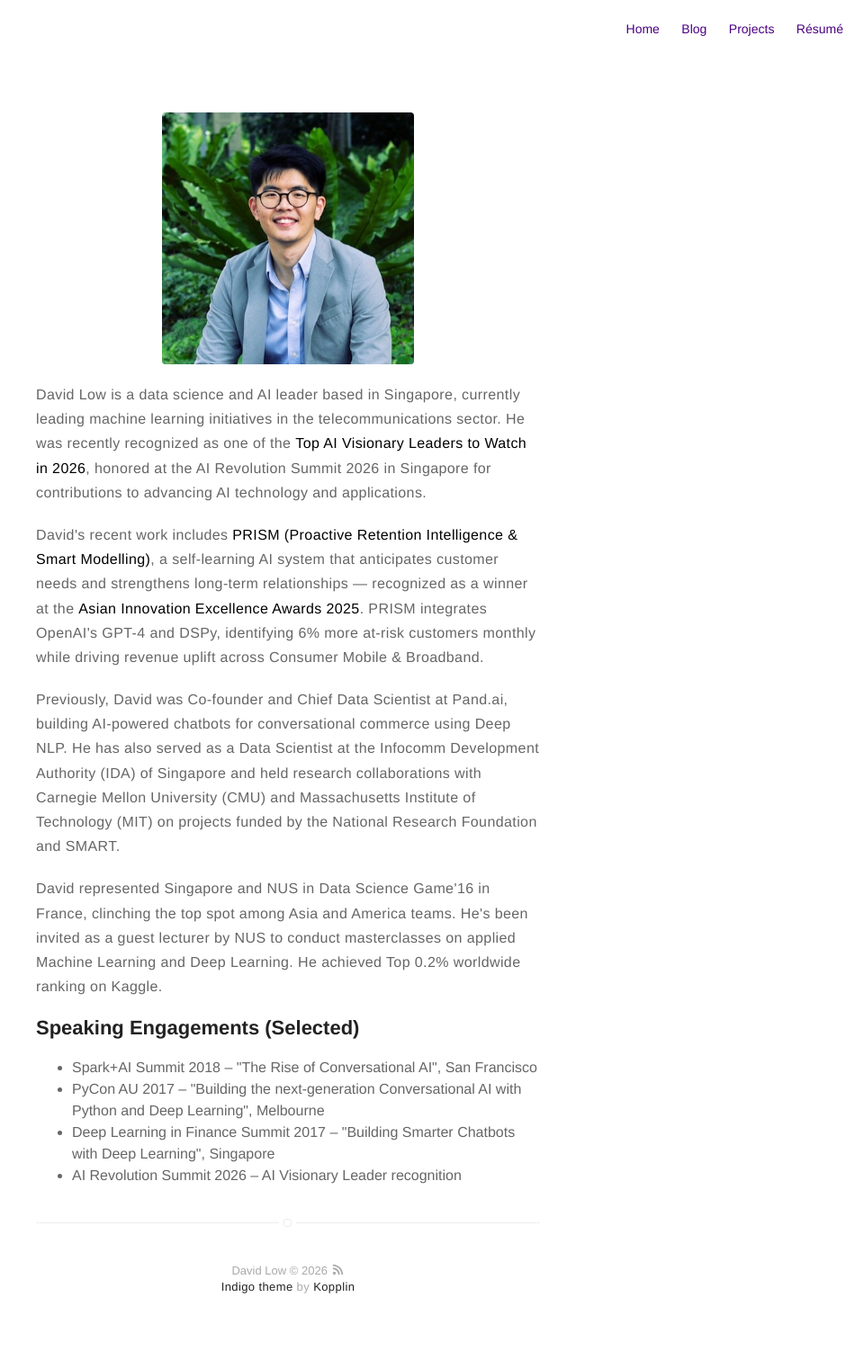
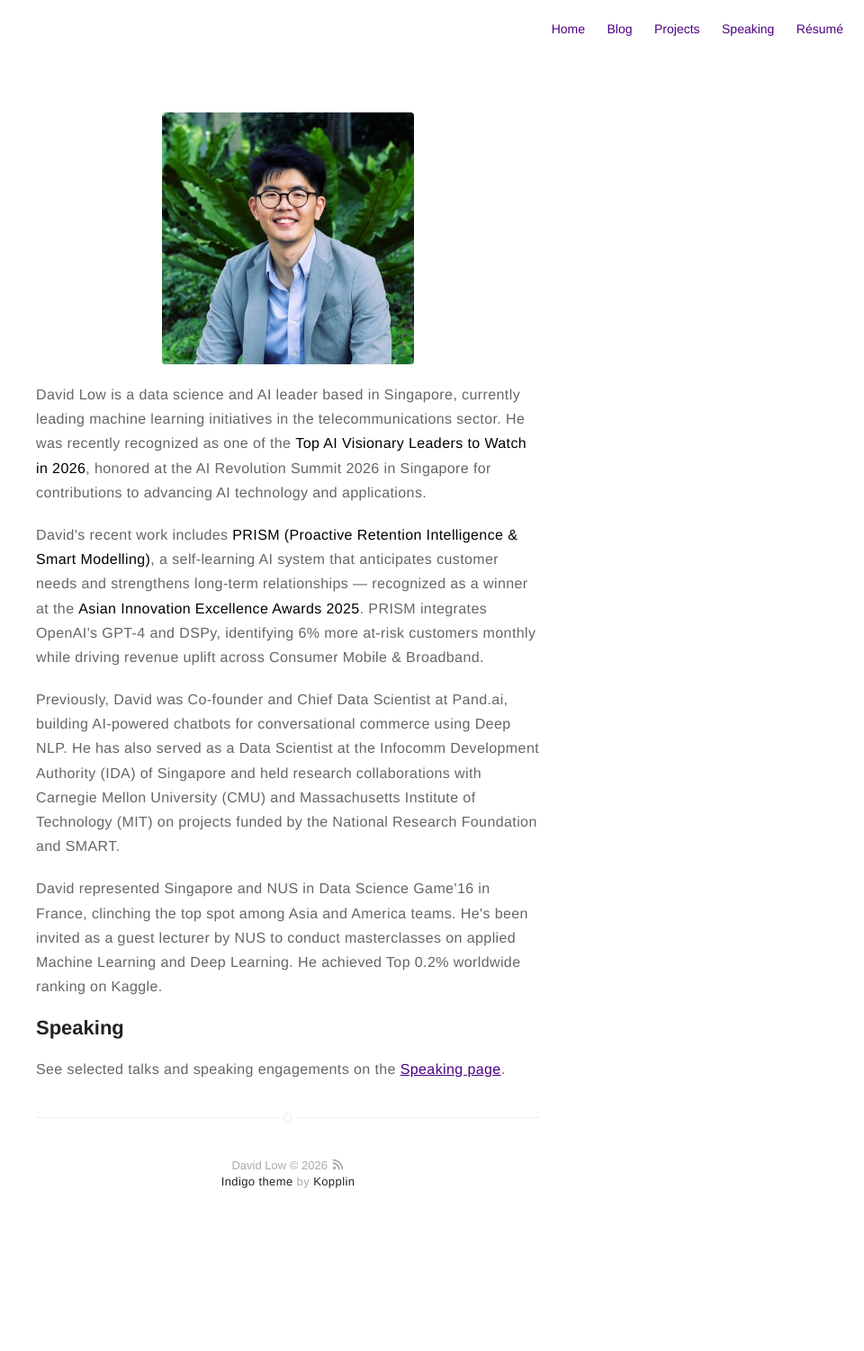
Before and after one commit to davidlowjw/davidlowjw.github.io, a Jekyll site: the page built from about.md, in a window 1280 px wide. Shown: the whole page at 90% size, without its empty margins (320-1280 px from the left). Built offline with Jekyll 4.4.1, drawn with Linux system fonts in a browser that asks for light colours; after the commit the page ends 1385 px from its top, so only the background shows below that.

Commit message:
Add Speaking page and navigation link

```diff
--- a/_config.yml
+++ b/_config.yml
@@ -77,6 +77,7 @@ projects: true
 # if you don't need "about" or "blog", comment them out below
 about: true
 blog: true
+speaking: true
 
 # do you want to show the "read time" of the posts?
 read-time: true
--- a/_includes/nav.html
+++ b/_includes/nav.html
@@ -30,6 +30,14 @@
             {% endif %}
         {% endif %}
 
+        {% if site.speaking == true %}
+            {% if page.title != "Speaking" %}
+                <li class="item">
+                    <a class="link" href="{{ site.url }}/speaking">Speaking</a>
+                </li>
+            {% endif %}
+        {% endif %}
+
         {% if site.resume == true %}
             <li class="item">
                 <a class="link" href="{% if site.resume-external %}{{ site.resume-url }}{% else %}{{ site.url }}/{{ site.resume-url }}{% endif %}">Résumé</a>
--- a/about.md
+++ b/about.md
@@ -12,10 +12,5 @@ layout: page
 
 <p>David represented Singapore and NUS in Data Science Game'16 in France, clinching the top spot among Asia and America teams. He's been invited as a guest lecturer by NUS to conduct masterclasses on applied Machine Learning and Deep Learning. He achieved Top 0.2% worldwide ranking on Kaggle.</p>
 
-<h2>Speaking Engagements (Selected)</h2>
-<ul class="event">
-    <li>Spark+AI Summit 2018 – "The Rise of Conversational AI", San Francisco</li>
-    <li>PyCon AU 2017 – "Building the next-generation Conversational AI with Python and Deep Learning", Melbourne</li>
-    <li>Deep Learning in Finance Summit 2017 – "Building Smarter Chatbots with Deep Learning", Singapore</li>
-    <li>AI Revolution Summit 2026 – AI Visionary Leader recognition</li>
-</ul>
+<h2>Speaking</h2>
+<p>See selected talks and speaking engagements on the <a href="{{ site.url }}/speaking">Speaking page</a>.</p>
```
Also changed, not shown: speaking.md (added, +14 -0 lines).
